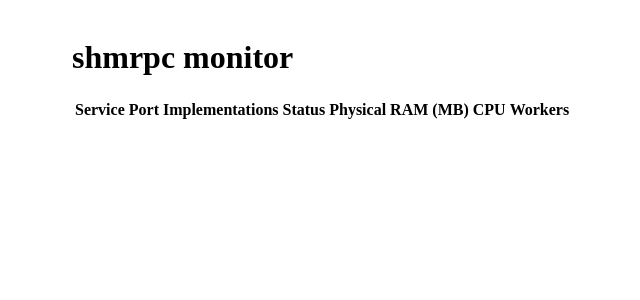
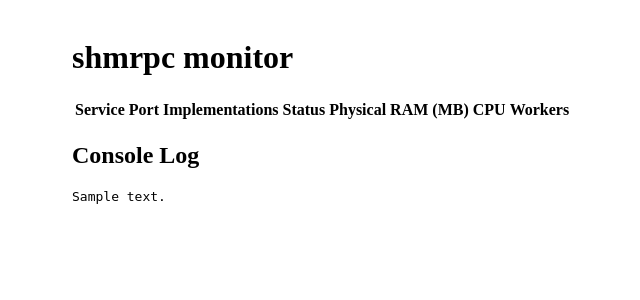
Before and after one commit to mcyph/speedysvc, a Flask app: template shmrpc/web_monitor/templates/index.html in a window 1280 px wide. Shown: the top 300 px of the page, without its empty margins (108-748 px from the left). Run offline with Flask 2, Linux system fonts and the light colour scheme; the template is opened without the code that fills it: most values are stand-ins (such as "Sample title", 1, 10 or a date in 2020); lists and menus that the app fills with data are empty.

Commit message:
added a global JSON logger to the web monitor

```diff
--- a/shmrpc/logger/std_logging/LoggerServer.py
+++ b/shmrpc/logger/std_logging/LoggerServer.py
@@ -12,7 +12,8 @@ FLUSH_EVERY_SECONDS = 1.0
 
 
 class LoggerServer:
-    def __init__(self, log_dir, server_methods):
+    def __init__(self, log_dir, server_methods,
+                 fifo_json_log_parent=None):
         """
 
         :param log_dir:
@@ -47,7 +48,8 @@ class LoggerServer:
 
         # Create the memory cached log
         self.fifo_json_log = FIFOJSONLog(
-            path=f'{log_dir}/{self.name}.log.json'
+            path=f'{log_dir}/{self.name}.log.json',
+            parent_logger=fifo_json_log_parent
         )
 
         # Start the server
--- a/shmrpc/web_monitor/WebServiceManager.py
+++ b/shmrpc/web_monitor/WebServiceManager.py
@@ -14,6 +14,15 @@ LColours = [
 class WebServiceManager:
     def __init__(self):
         self.DServices = {}
+
+    def set_logger_parent(self, logger_parent):
+        """
+        Set the logger parent (a FIFOJSONLog instance)
+        :param logger_parent:
+        :return:
+        """
+        # TODO: Move this somewhere more appropriate!
+        self.logger_parent = logger_parent
 
     def iter_services_by_name(self):
         """
@@ -82,10 +91,26 @@ class WebServiceManager:
         raise NotImplementedError()  # TODO!
 
     #=====================================================================#
-    #                    Get Single Service Status/Stats                  #
+    #                     Get All Service Status/Stats                    #
     #=====================================================================#
 
+    def get_overall_log(self, offset=None):
+        """
+        Get the "overall" log for all services
+        :param offset:
+        :return:
+        """
+        offset, LHTML = self.logger_parent.get_html_log(
+            offset=offset
+        )
+        return offset, '\n'.join(LHTML)
+
     def get_overall_table_html(self, add_links=True):
+        """
+
+        :param add_links:
+        :return:
+        """
         return render_template_string(
             '{% from "service_macros.html" import service_status_table %}\n'
             '{{ service_status_table(LServiceTable, add_links) }}',
@@ -104,7 +129,7 @@ class WebServiceManager:
         return L
 
     #=====================================================================#
-    #                    Get All Service Status/Stats                     #
+    #                   Get Single Service Status/Stats                   #
     #=====================================================================#
 
     def get_D_service_info(self, port, console_offset=None):
--- a/shmrpc/web_monitor/app.py
+++ b/shmrpc/web_monitor/app.py
@@ -47,9 +47,12 @@ def send_js(path):
 
 @app.route('/')
 def index():
+    console_offset, console_text = web_service_manager.get_overall_log()
     return render_template(
         "index.html",
         LServices=web_service_manager.get_overall_service_table(),
+        console_text=console_text,
+        console_offset=console_offset,
         services_json=([
             (service.name, service.port)
             for service
@@ -60,8 +63,15 @@ def index():
 
 @app.route('/poll')
 def poll():
-    LServiceInfo = web_service_manager.get_overall_table_html(add_links=True)
-    return json.dumps(LServiceInfo)
+    service_table_html = web_service_manager.get_overall_table_html(add_links=True)
+    console_offset, console_text = web_service_manager.get_overall_log(
+        offset=int(request.args.get('offset'))
+    )
+    return json.dumps({
+        'service_table_html': service_table_html,
+        'console_text': console_text,
+        'console_offset': console_offset
+    })
 
 
 #================================================#
--- a/shmrpc/web_monitor/static/Services.js
+++ b/shmrpc/web_monitor/static/Services.js
@@ -18,9 +18,18 @@ class Services {
         // * Only show method average execution times/number of calls if expanded
         //   (after implementing this functionality!)
 
-        const req = new AjaxRequest("poll");
-        req.send(function(serviceHTML) {
-            document.getElementById("service_status_table_cont").innerHTML = serviceHTML;
+        const req = new AjaxRequest("poll", {offset: this.getConsoleOffset()});
+        req.send(function(DServices) {
+            document.getElementById("service_status_table_cont").innerHTML =
+                DServices["service_table_html"];
+
+            if (DServices["console_text"]) {
+                document.querySelector(".console_log").innerHTML +=
+                    DServices["console_text"];
+            }
+            document.querySelector(".console_log").setAttribute(
+                "offset", DServices["console_offset"]
+            );
         }, function() {
 
         });
@@ -28,4 +37,10 @@ class Services {
         // Poll once every 3 secs, in line with data
         setTimeout(this.pollPeriodically, 2000);
     }
+
+    getConsoleOffset() {
+        return parseInt(
+            this.$(".console_log").getAttribute("offset")
+        );
+    }
 }
--- a/shmrpc/web_monitor/templates/index.html
+++ b/shmrpc/web_monitor/templates/index.html
@@ -1,4 +1,4 @@
-{% from "service_macros.html" import service_status_table %}
+{% from "service_macros.html" import service_status_table, console_log %}
 <!DOCTYPE html>
 <html>
 <head>
@@ -17,6 +17,9 @@
     <div id="service_status_table_cont">
         {{ service_status_table(LServices, add_links=True) }}
     </div>
+
+    <h2>Console Log</h2>
+    {{ console_log(console_offset, console_text) }}
 </div>
 
 <script type="text/javascript">
--- a/shmrpc/web_monitor/templates/service_macros.html
+++ b/shmrpc/web_monitor/templates/service_macros.html
@@ -1,3 +1,11 @@
+{% macro console_log(console_offset, console_text) %}
+    <div class="console_log"
+         style="font-family: monospace; white-space: pre; width: 900px; overflow-x: auto"
+         offset="{{ console_offset }}"
+        >{{ console_text|safe }}</div>
+{% endmacro %}
+
+
 {#######################################}
 {# Multiple service status information #}
 {#######################################}
@@ -62,11 +70,8 @@
         </div>
 
         <h2>Console Log</h2>
-        <div class="console_log"
-             style="font-family: monospace; white-space: pre; width: 900px; overflow-x: auto"
-             offset="{{ DService['console_offset'] }}"
-            >{{ DService['console_text']|safe }}</div>
-
+        {{ console_log(DService['console_offset'],
+                       DService['console_text']) }}
     </div>
 {% endmacro %}
 
```
Also changed, not shown: shmrpc/logger/std_logging/FIFOJSONLog.py (+9 -1 lines), shmrpc/service.py (+10 -1 lines).
